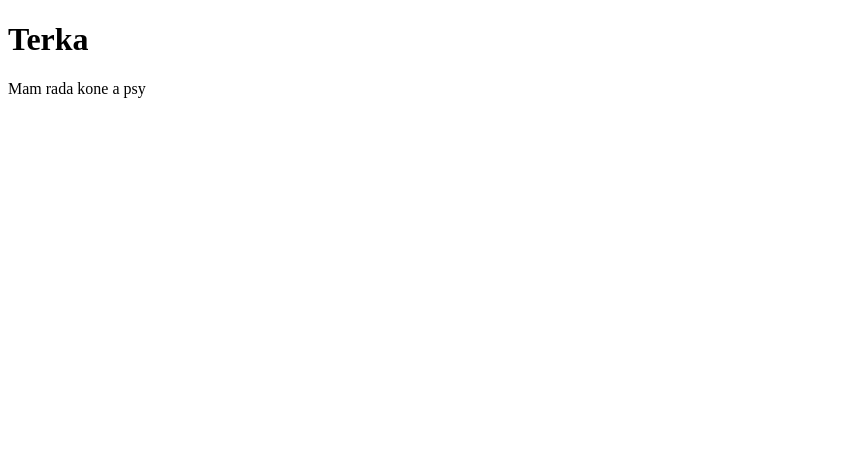
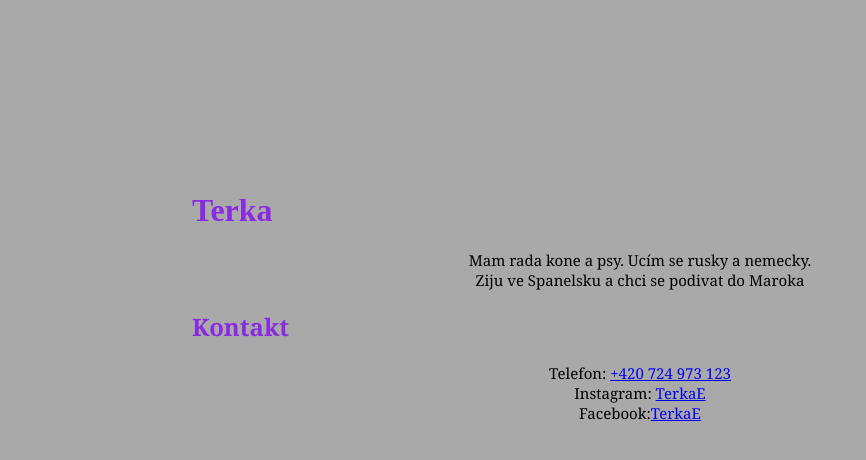
Before and after one commit to Teressa55/vizitka, a plain HTML site: page index.html in a window 1280 px wide. Shown: the whole page, without its empty margins (0-866 px from the left). Drawn offline with Linux system fonts and the light colour scheme.

Commit message:
Prostred

```diff
--- a/index.html
+++ b/index.html
@@ -4,10 +4,20 @@
     <meta charset="UTF-8">
     <meta http-equiv="X-UA-Compatible" content="IE=edge">
     <meta name="viewport" content="width=device-width, initial-scale=1.0">
+    <link rel="stylesheet" href="style.css">
     <title>Terka Entlerova</title>
 </head>
 <body>
     <h1>Terka</h1>
-    <p> Mam rada kone a psy</p>
+    <p> Mam rada kone a psy. Ucím se rusky a nemecky.<br>
+        Ziju ve Spanelsku a chci se podivat do Maroka
+    </p>
+    <h2><strong> Kontakt </strong></h2>
+    <p>
+        Telefon: <a href="tel:724973123">+420 724 973 123</a> <br>
+        Instagram: <a href="https://www.instagram.com/">TerkaE</a><br>
+        Facebook:<a href="https://www.facebook.com/">TerkaE</a> <br>
+    </p>
+
 </body>
 </html>
--- /dev/null
+++ b/style.css
@@ -0,0 +1,10 @@
+body{ background-color: darkgray; margin: 15%;}
+h1{color: blueviolet;
+    font-family: serif;}
+h2 {color: blueviolet;
+    font-family: Georgia, 'Times New Roman', Times, serif;}
+p{text-align: center;font-size: 15px;
+  font-family: Georgia, 'Times New Roman', Times, serif;}
+a:active{color: coral;}
+a:hover{color: crimson;}
+a:focus{color:darkgoldenrod;}
```
